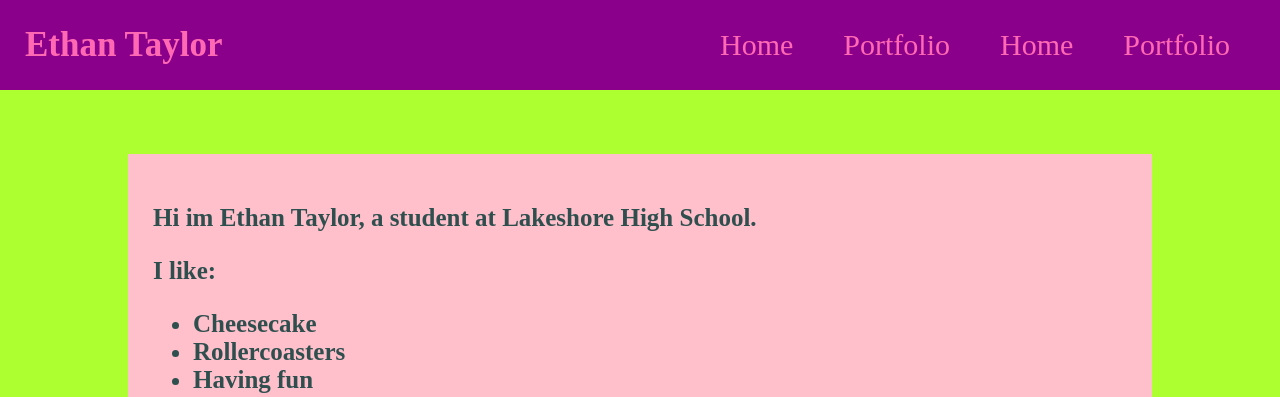
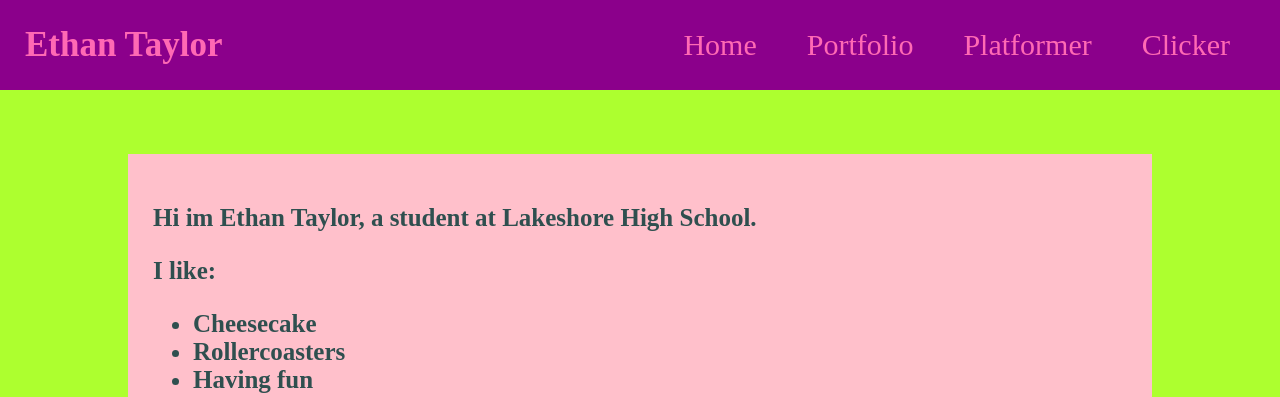
Before and after one commit to mrpdbc/mrpdbc.github.io, a plain HTML site: page index.html in a window 1280 px wide. Shown: the top 397 px of the page. Drawn offline with Linux system fonts and the light colour scheme.

Commit message:
changed title of links

```diff
--- a/index.html
+++ b/index.html
@@ -85,8 +85,8 @@ a:hover {
     <ul id="nav-ul">
         <li class="nav-li"><a href="index.html">Home</a></li>
         <li class="nav-li"><a href="portfolio.html">Portfolio</a></li>
-        <li class="nav-li"><a href="platformerJS.html">Home</a></li>
-        <li class="nav-li"><a href="Clicker Game.html">Portfolio</a></li>
+        <li class="nav-li"><a href="platformerJS.html">Platformer</a></li>
+        <li class="nav-li"><a href="Clicker Game.html">Clicker</a></li>
     </ul>
 </nav>
 
```
